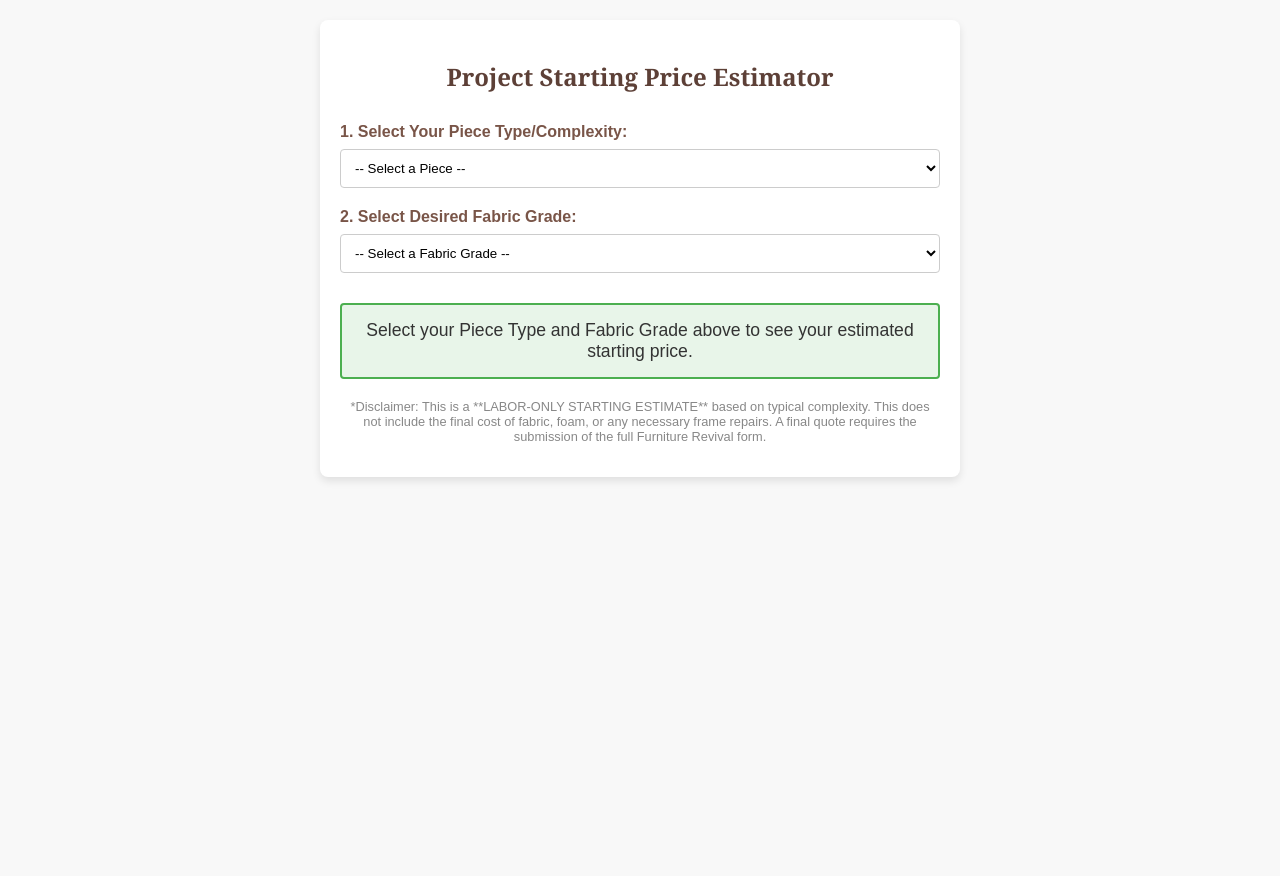
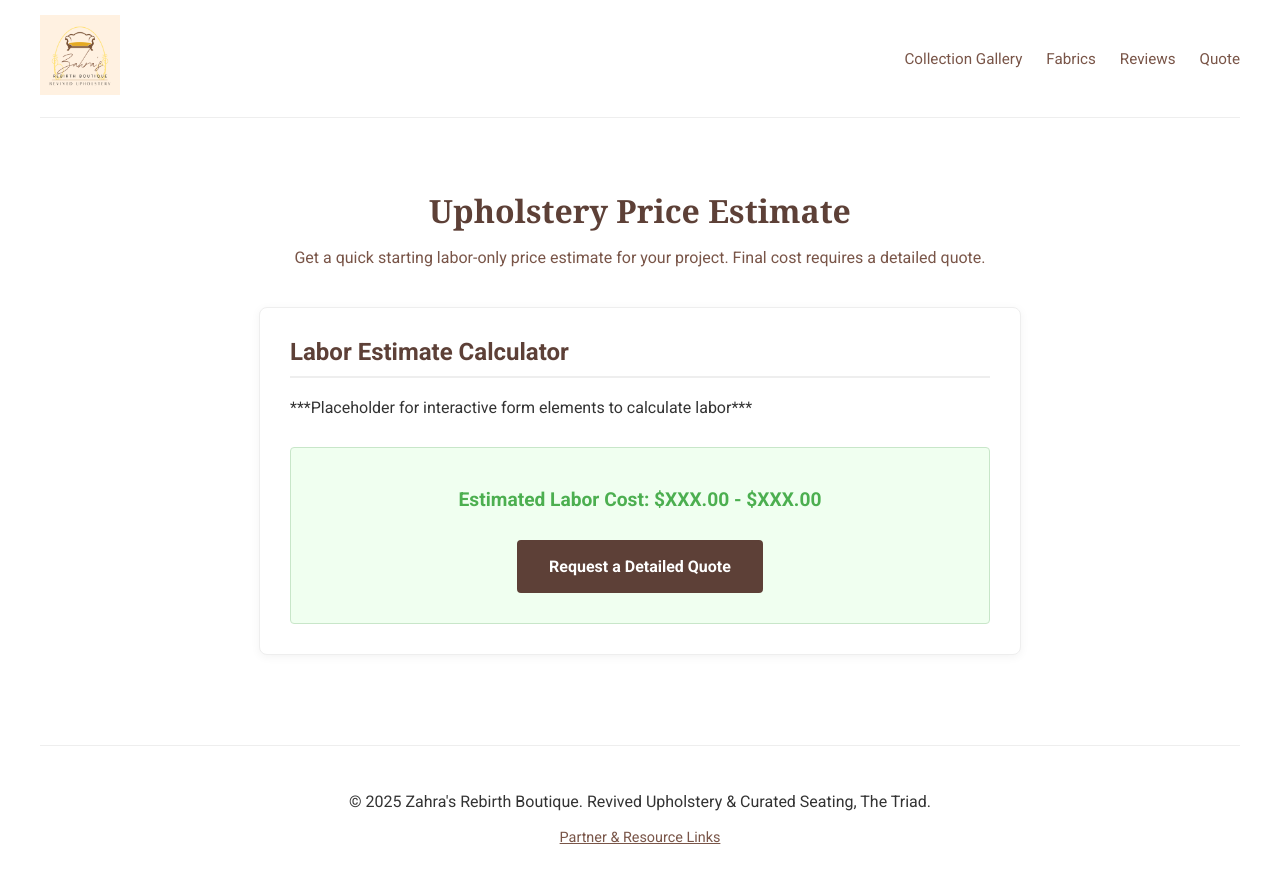
Before and after one commit to PLUnhingedGoodies/Zahra-s-Rebirth-Boutique, a plain HTML site: page estimate.html in a window 1280 px wide. Before the commit the page ends 800 px from the top, so only its background shows below. Drawn offline with Linux system fonts and the light colour scheme; a web font is replaced by a local one.

Commit message:
Update estimate.html

```diff
--- a/estimate.html
+++ b/estimate.html
@@ -3,132 +3,126 @@
 <head>
     <meta charset="UTF-8">
     <meta name="viewport" content="width=device-width, initial-scale=1.0">
-    <title>Estimate Your Project | Zahra's Rebirth Boutique</title>
+    <title>Price Estimation | Zahra's Rebirth Boutique</title>
+
+    <link rel="stylesheet" href="https://cdnjs.cloudflare.com/ajax/libs/font-awesome/6.5.1/css/all.min.css">
+    <link href="https://fonts.googleapis.com/css2?family=Aref+Ruqaa:wght@400;700&family=Roboto:wght@400;700&display=swap" rel="stylesheet">
+
     <style>
-        /* Basic CSS for a clean, boutique look */
-        body {
-            font-family: Arial, sans-serif;
-            margin: 20px;
-            background-color: #f8f8f8;
-            color: #333;
+        /* --- GLOBAL STYLES (Copied from index.html) --- */
+        body { font-family: 'Roboto', sans-serif; margin: 0; background-color: #ffffff; color: #333; }
+        .container { max-width: 1200px; margin: 0 auto; padding: 0 20px; }
+
+        /* Heading Styles */
+        h1 { font-family: Georgia, serif; color: #5d4037; text-align: center; margin-bottom: 5px; }
+        p.subtitle { text-align: center; color: #795548; margin-bottom: 30px; }
+
+        /* Navigation */
+        .header {
+            display: flex;
+            justify-content: space-between;
+            align-items: center;
+            padding: 15px 0;
+            border-bottom: 1px solid #eee;
         }
-        .container {
-            max-width: 600px;
-            margin: 0 auto;
+        .logo-text { font-family: Georgia, serif; font-size: 1.5em; color: #5d4037; font-weight: bold; }
+        .nav-links a { text-decoration: none; color: #795548; margin-left: 20px; font-size: 0.95em; }
+
+        /* General CTA Button */
+        .cta-button {
+            display: inline-block;
+            padding: 15px 30px;
+            margin: 10px;
+            text-decoration: none;
+            border-radius: 4px;
+            font-weight: bold;
+            transition: background-color 0.3s;
+        }
+        .cta-primary {
+            background-color: #5d4037;
+            color: white;
+            border: 2px solid #5d4037;
+        }
+        .cta-secondary {
+            background-color: transparent;
+            color: #5d4037;
+            border: 2px solid #5d4037;
+        }
+
+        /* --- ESTIMATE-SPECIFIC STYLES (Placeholder Structure) --- */
+        .estimate-calculator {
+            max-width: 700px;
+            margin: 40px auto;
+            padding: 30px;
+            background-color: #fff;
+            border: 1px solid #eee;
+            border-radius: 8px;
+            box-shadow: 0 2px 10px rgba(0, 0, 0, 0.05);
+            text-align: left;
+        }
+        .estimate-calculator h2 {
+            color: #5d4037;
+            border-bottom: 2px solid #eee;
+            padding-bottom: 10px;
+            margin-top: 0;
+        }
+        .estimate-calculator .result {
+            margin-top: 30px;
             padding: 20px;
-            background-color: #fff;
-            border-radius: 8px;
-            box-shadow: 0 4px 8px rgba(0, 0, 0, 0.1);
-        }
-        h2 {
-            font-family: Georgia, serif; /* Using a classic font */
-            color: #5d4037; /* Earthy brown color */
-            text-align: center;
-            margin-bottom: 30px;
-        }
-        .input-group {
-            margin-bottom: 20px;
-        }
-        label {
-            display: block;
-            margin-bottom: 8px;
-            font-weight: bold;
-            color: #795548;
-        }
-        select {
-            width: 100%;
-            padding: 10px;
-            border: 1px solid #ccc;
-            border-radius: 4px;
-            box-sizing: border-box;
-            background-color: #fff;
-        }
-        .result {
-            margin-top: 30px;
-            padding: 15px;
-            background-color: #e8f5e9; /* Light green accent */
-            border: 2px solid #4caf50;
+            background-color: #f0fff0; /* Light green accent */
+            border: 1px solid #c8e6c9;
             border-radius: 4px;
             text-align: center;
         }
-        .result p {
-            margin: 0;
-            font-size: 1.1em;
-        }
-        .result strong {
-            font-size: 1.5em;
-            color: #2e7d32;
-        }
-        .disclaimer {
-            font-size: 0.8em;
-            color: #888;
-            margin-top: 20px;
-            text-align: center;
+        .estimate-calculator .result p {
+            font-size: 1.2em;
+            font-weight: bold;
+            color: #4CAF50;
         }
     </style>
 </head>
 <body>
 
 <div class="container">
-    <h2>Project Starting Price Estimator</h2>
-
-    <div class="input-group">
-        <label for="pieceType">1. Select Your Piece Type/Complexity:</label>
-        <select id="pieceType" onchange="calculateEstimate()">
-            <option value="0">-- Select a Piece --</option>
-            <option value="75">A. Simple: Dining Seat Pad, Small Ottoman, Small Bench ($75 Base)</option>
-            <option value="300">B. Medium: Armchair, Headboard, Loveseat Cushions ($300 Base)</option>
-            <option value="750">C. Complex: Full Sofa (3+ Cushions), Tufted Bench, Skirted Chair ($750 Base)</option>
-        </select>
+    <div class="header">
+        <div class="logo-text">
+            <a href="/">
+                <img
+                    src="/assets/images/ZRB logo.png"
+                    alt="Zahra's Rebirth Boutique Logo"
+                    style="max-height: 80px; width: auto;"
+                >
+            </a>
+        </div>
+        <div class="nav-links">
+            <a href="gallery.html">Collection Gallery</a>
+            <a href="fabrics.html">Fabrics</a>
+            <a href="reviews.html">Reviews</a>
+            <a href="quote-request.html">Quote</a>
+        </div>
     </div>
-
-    <div class="input-group">
-        <label for="fabricGrade">2. Select Desired Fabric Grade:</label>
-        <select id="fabricGrade" onchange="calculateEstimate()">
-            <option value="1.0">-- Select a Fabric Grade --</option>
-            <option value="1.0">1. Standard Grade (Basic Solids, Performance Poly)</option>
-            <option value="1.3">2. Mid-Range Grade (Textured Linen, Velvet, Patterns)</option>
-            <option value="1.8">3. High-End Grade (Designer, Specialty, Crypton)</option>
-        </select>
-    </div>
-
-    <div class="result" id="estimateResult">
-        <p>Select your Piece Type and Fabric Grade above to see your estimated starting price.</p>
-    </div>
-
-    <p class="disclaimer">
-        *Disclaimer: This is a **LABOR-ONLY STARTING ESTIMATE** based on typical complexity. This does not include the final cost of fabric, foam, or any necessary frame repairs. A final quote requires the submission of the full Furniture Revival form.
-    </p>
 </div>
 
-<script>
-    function calculateEstimate() {
-        const piecePrice = parseFloat(document.getElementById('pieceType').value);
-        const fabricMultiplier = parseFloat(document.getElementById('fabricGrade').value);
-        const resultDiv = document.getElementById('estimateResult');
+<div class="container" style="padding: 50px 0;">
+    <h1>Upholstery Price Estimate</h1>
+    <p class="subtitle">Get a quick starting labor-only price estimate for your project. Final cost requires a detailed quote.</p>
 
-        // Check if both selections have been made (value is not 0 or 1.0)
-        if (piecePrice === 0 || fabricMultiplier === 1.0) {
-            // If only one is selected, display the simple base price, or the prompt
-            if (piecePrice > 0 && fabricMultiplier === 1.0) {
-                 resultDiv.innerHTML = `<p>Base Labor Estimate (Standard Grade): <strong>$${piecePrice.toFixed(0)}</strong></p>
-                                        <p>Please select a fabric grade for the multiplier.</p>`;
-            } else {
-                 resultDiv.innerHTML = '<p>Select your Piece Type and Fabric Grade above to see your estimated starting price.</p>';
-            }
-            return;
-        }
+    <div class="estimate-calculator">
+        <h2>Labor Estimate Calculator</h2>
+        <p>***Placeholder for interactive form elements to calculate labor***</p>
 
-        const estimate = piecePrice * fabricMultiplier;
+        <div class="result">
+            <p>Estimated Labor Cost: $XXX.00 - $XXX.00</p>
+            <a href="quote-request.html" class="cta-button cta-primary">Request a Detailed Quote</a>
+        </div>
 
-        resultDiv.innerHTML = `
-            <p>Your Estimated Starting Price (Labor Only):</p>
-            <strong>$${estimate.toFixed(0)}</strong>
-            <p style="font-size: 0.9em; margin-top: 10px;">(Base Labor $${piecePrice.toFixed(0)} x ${fabricMultiplier.toFixed(1)} Fabric Multiplier)</p>
-            <a href="/quote-request.html" style="display: inline-block; margin-top: 15px; padding: 10px 15px; background-color: #5d4037; color: white; text-decoration: none; border-radius: 4px;">Ready for a Full Quote? Start Your Furniture Revival</a>
-        `;
-    }
-</script>
+    </div>
+</div>
+
+<div class="container" style="padding: 30px 0; text-align: center; border-top: 1px solid #eee;">
+    <p>© 2025 Zahra's Rebirth Boutique. Revived Upholstery & Curated Seating, The Triad.</p>
+    <a href="links.html" style="color: #795548; font-size: 0.9em;">Partner & Resource Links</a>
+</div>
 
 </body>
 </html>
```
